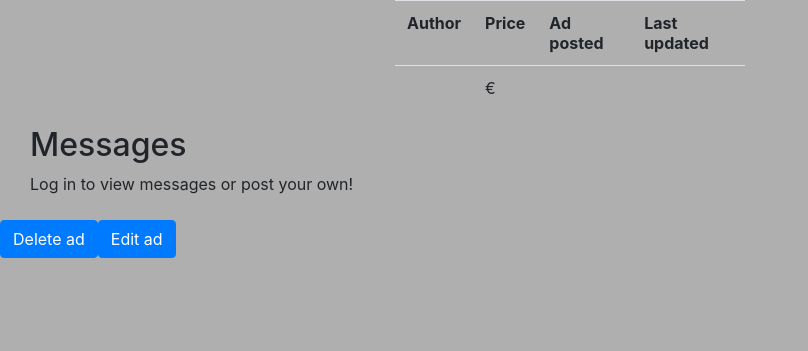
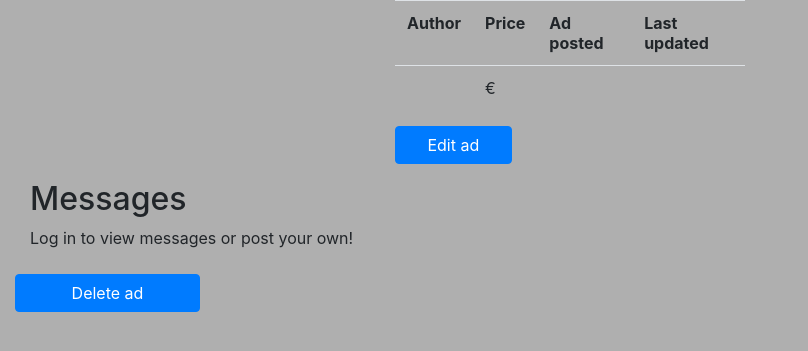
Before and after one commit to massamasa/tsoha-fleamarket, a Flask app: template templates/adpage.html in a window 1280 px wide. Shown: the part 62-413 px from the top of the page, without its empty margins (0-808 px from the left). Run offline with Flask 2, Linux system fonts and the light colour scheme; the template is opened without the code that fills it, so the values that code supplies are empty; some libraries are stand-ins or nearby versions.

Commit message:
appearance tweak

```diff
--- a/templates/adpage.html
+++ b/templates/adpage.html
@@ -26,6 +26,12 @@
             </tr>
 
         </table>
+        {% if ad[7] == session.id or session.admin %}
+        <div class="col-2"></div>
+        <form action="/editsalesadform/{{ad[0]}}" method="GET">
+            <input type="submit" class="btn btn-primary col-4" value="Edit ad">
+        </form>
+        {% endif %}
     </div>
 </div>
 
@@ -94,22 +100,22 @@
         <div class="form-group col-8">
             <textarea name="content" rows="5" cols="75"></textarea>
         </div>
-        <div class="form-check-inline col-4">
+        <div class="form-check-inline col-2">
             <input class="form-check-input" type="radio" name="privateRadio" id="privateRadio" value="1" checked>
             <label class="form-check-label" for="privateRadio">
                 Private
             </label>
         </div>
-        <div class="form-check-inline col-4">
+        <div class="form-check-inline col-2">
             <input class="form-check-input" type="radio" name="privateRadio" id="privateRadio2" value="2">
             <label class="form-check-label" for="publicRadio">
                 Public
             </label>
         </div>
+        <div class="form-check-inline col-5"></div>
+        <input type="submit" class="btn btn-primary col-2" value="Post message">
         <input type="hidden" name="csrf_token" value="{{ session.csrf_token }}">
-        <div class="form-group col-4">
-            <input type="submit" class="btn btn-primary" value="Post message">
-        </div>
+
     </form>
     {% else %}
     Log in to view messages or post your own!
@@ -117,14 +123,10 @@
 </div>
 <br>
 {% if ad[7] == session.id or session.admin %}
-<div class="form-group row">
+<div>
     <form action="/deletead/{{ad[0]}}" method="POST">
         <input type="hidden" name="csrf_token" value="{{ session.csrf_token }}">
-        <input type="submit" class="btn btn-primary" value="Delete ad">
-    </form>
-
-    <form action="/editsalesadform/{{ad[0]}}" method="GET">
-        <input type="submit" class="btn btn-primary" value="Edit ad">
+        <input type="submit" class="btn btn-primary col-2" value="Delete ad">
     </form>
 </div>
 {% endif %}
```
